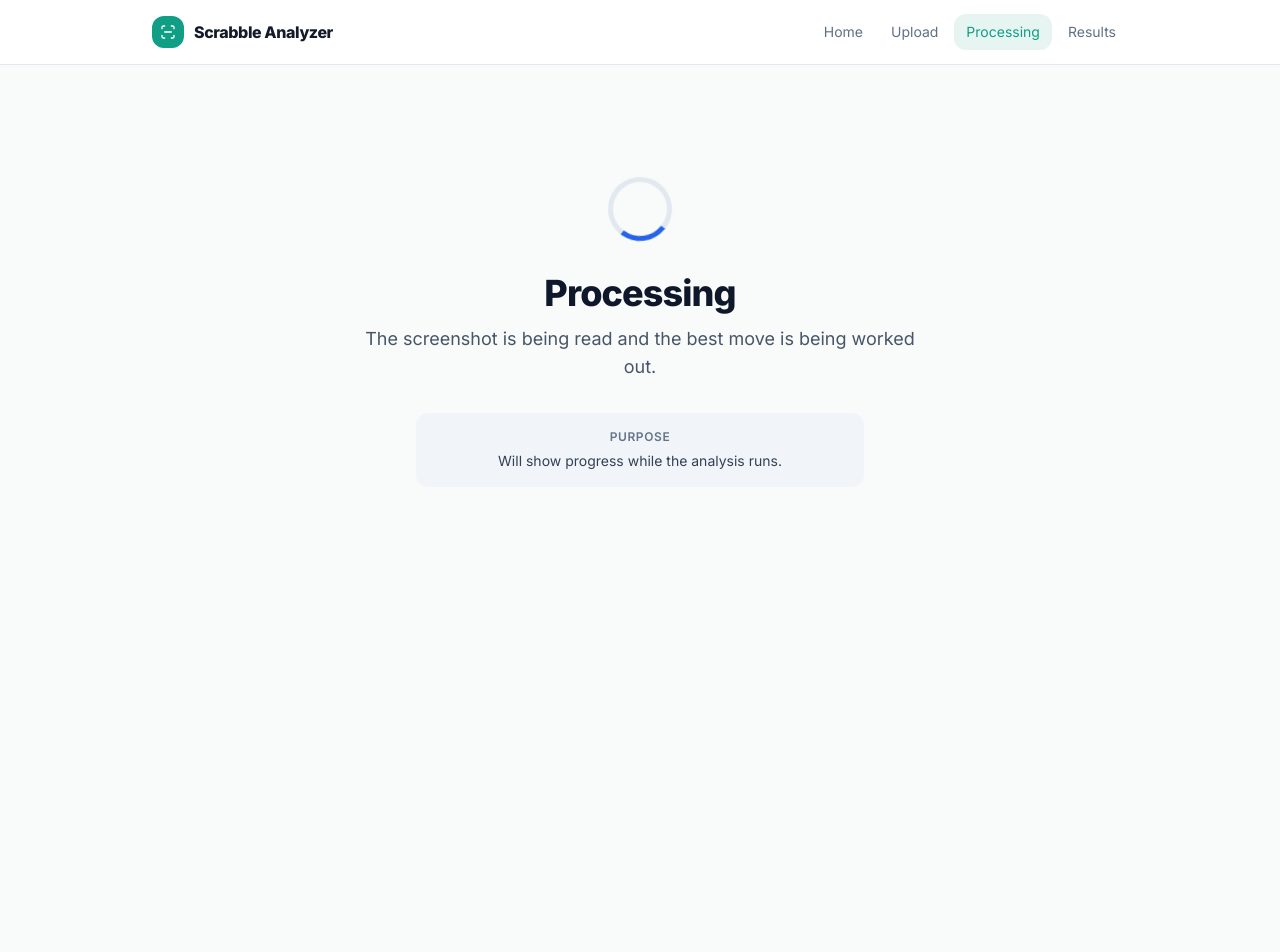
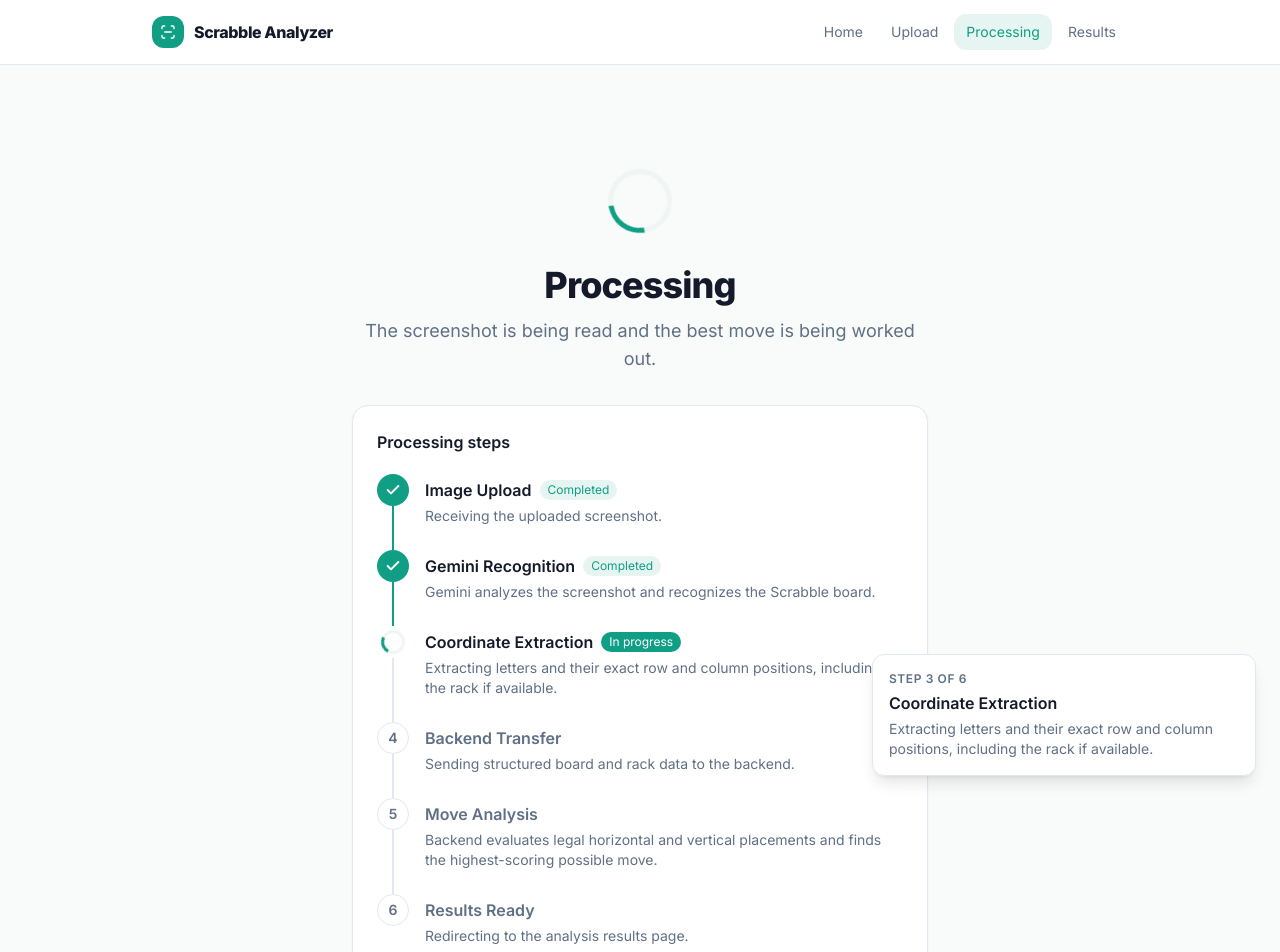
Before and after one commit to shawwnn/scrabble-ai-assistant, a React (Vite) app: page /analyzer/processing in a window 1280 px wide. Shown: the top 952 px of the page. Before the commit the page ends 800 px from the top, so only its background shows below. Built offline with nearby package versions, Linux system fonts and the light colour scheme.

Commit message:
Add a staged demo progress experience to screenshot processing

```diff
--- /dev/null
+++ b/client/components/analyzer/ProcessingProgress.tsx
@@ -0,0 +1,24 @@
+interface ProcessingProgressProps {
+  percent: number;
+}
+
+export default function ProcessingProgress({ percent }: ProcessingProgressProps) {
+  return (
+    <div>
+      <div className="flex items-center justify-between text-xs font-semibold uppercase tracking-wider text-muted-foreground">
+        <span>Demo progress</span>
+        <span className="text-foreground">{percent}%</span>
+      </div>
+      <div
+        role="progressbar"
+        aria-label="Demo progress"
+        aria-valuemin={0}
+        aria-valuemax={100}
+        aria-valuenow={percent}
+        className="mt-2 h-2 w-full overflow-hidden rounded-full bg-muted"
+      >
+        <div className="h-full rounded-full bg-primary transition-all duration-500" style={{ width: `${percent}%` }} />
+      </div>
+    </div>
+  );
+}
--- a/client/components/analyzer/ProcessingSpinner.tsx
+++ b/client/components/analyzer/ProcessingSpinner.tsx
@@ -3,7 +3,7 @@ export default function ProcessingSpinner() {
     <div
       role="status"
       aria-label="Processing screenshot"
-      className="h-16 w-16 animate-spin rounded-full border-[5px] border-slate-200 border-t-blue-600"
+      className="h-16 w-16 animate-spin rounded-full border-[5px] border-muted border-t-primary"
     />
   );
 }
--- /dev/null
+++ b/client/components/analyzer/ProcessingStepItem.tsx
@@ -0,0 +1,65 @@
+import { Check } from "lucide-react";
+import { cn } from "@/lib/utils";
+import type { ProcessingStage, StageStatus } from "@/lib/analyzer-processing";
+
+interface ProcessingStepItemProps {
+  stage: ProcessingStage;
+  index: number;
+  status: StageStatus;
+  isLast: boolean;
+}
+
+export default function ProcessingStepItem({ stage, index, status, isLast }: ProcessingStepItemProps) {
+  return (
+    <li className="relative flex gap-4 pb-6 last:pb-0">
+      {!isLast && (
+        <span
+          aria-hidden="true"
+          className={cn(
+            "absolute left-[15px] top-8 h-[calc(100%-2rem)] w-0.5",
+            status === "completed" ? "bg-primary" : "bg-border",
+          )}
+        />
+      )}
+      <StepIndicator index={index} status={status} />
+      <div className="min-w-0 pt-1">
+        <div className="flex flex-wrap items-center gap-2">
+          <p className={cn("font-semibold", status === "pending" ? "text-muted-foreground" : "text-foreground")}>
+            {stage.label}
+          </p>
+          {status === "completed" && (
+            <span className="rounded-full bg-primary/10 px-2 py-0.5 text-xs font-medium text-primary">Completed</span>
+          )}
+          {status === "active" && (
+            <span className="rounded-full bg-primary px-2 py-0.5 text-xs font-medium text-primary-foreground">
+              In progress
+            </span>
+          )}
+        </div>
+        <p className="mt-1 text-sm text-muted-foreground">{stage.description}</p>
+      </div>
+    </li>
+  );
+}
+
+function StepIndicator({ index, status }: { index: number; status: StageStatus }) {
+  if (status === "completed") {
+    return (
+      <span className="grid h-8 w-8 shrink-0 place-items-center rounded-full bg-primary text-primary-foreground">
+        <Check className="h-4 w-4" strokeWidth={3} />
+      </span>
+    );
+  }
+  if (status === "active") {
+    return (
+      <span className="grid h-8 w-8 shrink-0 place-items-center">
+        <span className="h-6 w-6 animate-spin rounded-full border-[3px] border-muted border-t-primary" />
+      </span>
+    );
+  }
+  return (
+    <span className="grid h-8 w-8 shrink-0 place-items-center rounded-full border border-border bg-card text-sm font-semibold text-muted-foreground">
+      {index + 1}
+    </span>
+  );
+}
--- /dev/null
+++ b/client/components/analyzer/ProcessingStepper.tsx
@@ -0,0 +1,22 @@
+import ProcessingStepItem from "@/components/analyzer/ProcessingStepItem";
+import { getStageStatus, PROCESSING_STAGES } from "@/lib/analyzer-processing";
+
+interface ProcessingStepperProps {
+  activeIndex: number;
+}
+
+export default function ProcessingStepper({ activeIndex }: ProcessingStepperProps) {
+  return (
+    <ol>
+      {PROCESSING_STAGES.map((stage, index) => (
+        <ProcessingStepItem
+          key={stage.label}
+          stage={stage}
+          index={index}
+          status={getStageStatus(index, activeIndex)}
+          isLast={index === PROCESSING_STAGES.length - 1}
+        />
+      ))}
+    </ol>
+  );
+}
--- /dev/null
+++ b/client/components/analyzer/StageToast.tsx
@@ -0,0 +1,35 @@
+import { useEffect, useState } from "react";
+import type { ProcessingStage } from "@/lib/analyzer-processing";
+
+const TOAST_DURATION_MS = 2000;
+
+interface StageToastProps {
+  stage: ProcessingStage;
+  step: number;
+  total: number;
+}
+
+export default function StageToast({ stage, step, total }: StageToastProps) {
+  const [visible, setVisible] = useState(true);
+
+  useEffect(() => {
+    const timer = window.setTimeout(() => setVisible(false), TOAST_DURATION_MS);
+    return () => window.clearTimeout(timer);
+  }, []);
+
+  if (!visible) return null;
+
+  return (
+    <div
+      role="status"
+      aria-live="polite"
+      className="fixed bottom-6 left-1/2 z-20 w-[calc(100%-2rem)] max-w-sm -translate-x-1/2 rounded-xl border border-border bg-card p-4 text-left shadow-lg animate-in fade-in slide-in-from-bottom-2 md:left-auto md:right-6 md:translate-x-0"
+    >
+      <p className="text-xs font-semibold uppercase tracking-wider text-muted-foreground">
+        Step {step} of {total}
+      </p>
+      <p className="mt-1 font-semibold text-foreground">{stage.label}</p>
+      <p className="mt-1 text-sm text-muted-foreground">{stage.description}</p>
+    </div>
+  );
+}
--- a/client/components/analyzer/UploadDropzone.tsx
+++ b/client/components/analyzer/UploadDropzone.tsx
@@ -5,7 +5,7 @@ export default function UploadDropzone() {
     <div className="flex w-full flex-col items-center gap-4">
       <button
         type="button"
-        className="flex w-full max-w-md items-center justify-center gap-3 rounded-2xl bg-blue-600 px-8 py-5 text-xl font-bold text-white shadow-lg shadow-blue-600/25 transition-colors hover:bg-blue-700 focus-visible:outline-none focus-visible:ring-4 focus-visible:ring-blue-300"
+        className="flex w-full max-w-md items-center justify-center gap-3 rounded-2xl bg-primary px-8 py-5 text-xl font-bold text-primary-foreground shadow-lg shadow-primary/25 transition-colors hover:bg-primary/90 focus-visible:outline-none focus-visible:ring-4 focus-visible:ring-primary/40"
       >
         <Upload className="h-7 w-7" strokeWidth={2.5} />
         Select Image
--- /dev/null
+++ b/client/hooks/useSimulatedProcessing.ts
@@ -0,0 +1,20 @@
+import { useEffect, useState } from "react";
+import { useNavigate } from "react-router-dom";
+import { PROCESSING_STAGES, STAGE_DURATION_MS } from "@/lib/analyzer-processing";
+
+export function useSimulatedProcessing() {
+  const navigate = useNavigate();
+  const [activeIndex, setActiveIndex] = useState(0);
+  const finished = activeIndex >= PROCESSING_STAGES.length;
+
+  useEffect(() => {
+    if (finished) {
+      navigate("/analyzer/results");
+      return;
+    }
+    const timer = window.setTimeout(() => setActiveIndex((index) => index + 1), STAGE_DURATION_MS);
+    return () => window.clearTimeout(timer);
+  }, [activeIndex, finished, navigate]);
+
+  return activeIndex;
+}
--- /dev/null
+++ b/client/lib/analyzer-processing.ts
@@ -0,0 +1,35 @@
+export interface ProcessingStage {
+  label: string;
+  description: string;
+}
+
+export type StageStatus = "completed" | "active" | "pending";
+
+export const PROCESSING_STAGES: ProcessingStage[] = [
+  { label: "Image Upload", description: "Receiving the uploaded screenshot." },
+  {
+    label: "Gemini Recognition",
+    description: "Gemini analyzes the screenshot and recognizes the Scrabble board.",
+  },
+  {
+    label: "Coordinate Extraction",
+    description: "Extracting letters and their exact row and column positions, including the rack if available.",
+  },
+  {
+    label: "Backend Transfer",
+    description: "Sending structured board and rack data to the backend.",
+  },
+  {
+    label: "Move Analysis",
+    description: "Backend evaluates legal horizontal and vertical placements and finds the highest-scoring possible move.",
+  },
+  { label: "Results Ready", description: "Redirecting to the analysis results page." },
+];
+
+export const STAGE_DURATION_MS = 2000;
+
+export function getStageStatus(index: number, activeIndex: number): StageStatus {
+  if (index < activeIndex) return "completed";
+  if (index === activeIndex) return "active";
+  return "pending";
+}
--- a/client/pages/AnalyzerProcessing.tsx
+++ b/client/pages/AnalyzerProcessing.tsx
@@ -1,17 +1,34 @@
+import ProcessingProgress from "@/components/analyzer/ProcessingProgress";
 import ProcessingSpinner from "@/components/analyzer/ProcessingSpinner";
+import ProcessingStepper from "@/components/analyzer/ProcessingStepper";
+import StageToast from "@/components/analyzer/StageToast";
+import { useSimulatedProcessing } from "@/hooks/useSimulatedProcessing";
+import { PROCESSING_STAGES } from "@/lib/analyzer-processing";
 
 export default function AnalyzerProcessing() {
+  const activeIndex = useSimulatedProcessing();
+  const total = PROCESSING_STAGES.length;
+  const percent = Math.round((Math.min(activeIndex, total) / total) * 100);
+
   return (
-    <section className="flex flex-col items-center px-2 py-10 text-center md:py-16">
+    <section className="flex flex-col items-center gap-8 px-2 py-10 text-center md:py-14">
       <ProcessingSpinner />
-      <h1 className="mt-8 text-3xl font-extrabold tracking-tight text-slate-900 md:text-4xl">Processing</h1>
-      <p className="mt-3 max-w-xl text-base leading-7 text-slate-600 md:text-lg">
-        The screenshot is being read and the best move is being worked out.
-      </p>
-      <div className="mt-8 w-full max-w-md rounded-xl bg-slate-100 p-4">
-        <p className="text-xs font-semibold uppercase tracking-wider text-slate-500">Purpose</p>
-        <p className="mt-1.5 text-sm text-slate-700">Will show progress while the analysis runs.</p>
+      <div>
+        <h1 className="text-3xl font-extrabold tracking-tight text-foreground md:text-4xl">Processing</h1>
+        <p className="mx-auto mt-3 max-w-xl text-base leading-7 text-muted-foreground md:text-lg">
+          The screenshot is being read and the best move is being worked out.
+        </p>
       </div>
+      <div className="w-full max-w-xl rounded-2xl border border-border bg-card p-5 text-left shadow-sm md:p-6">
+        <h2 className="mb-5 font-semibold">Processing steps</h2>
+        <ProcessingStepper activeIndex={activeIndex} />
+        <div className="mt-6 border-t border-border pt-5">
+          <ProcessingProgress percent={percent} />
+        </div>
+      </div>
+      {activeIndex < total && (
+        <StageToast key={activeIndex} stage={PROCESSING_STAGES[activeIndex]} step={activeIndex + 1} total={total} />
+      )}
     </section>
   );
 }
```
